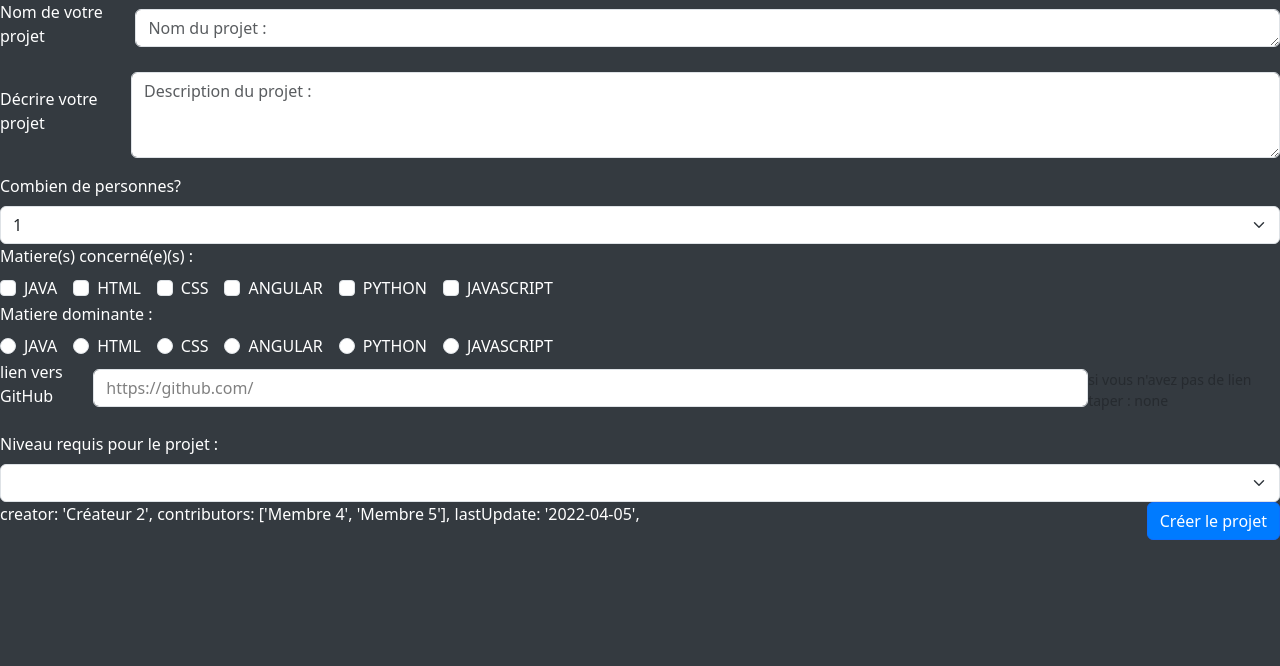
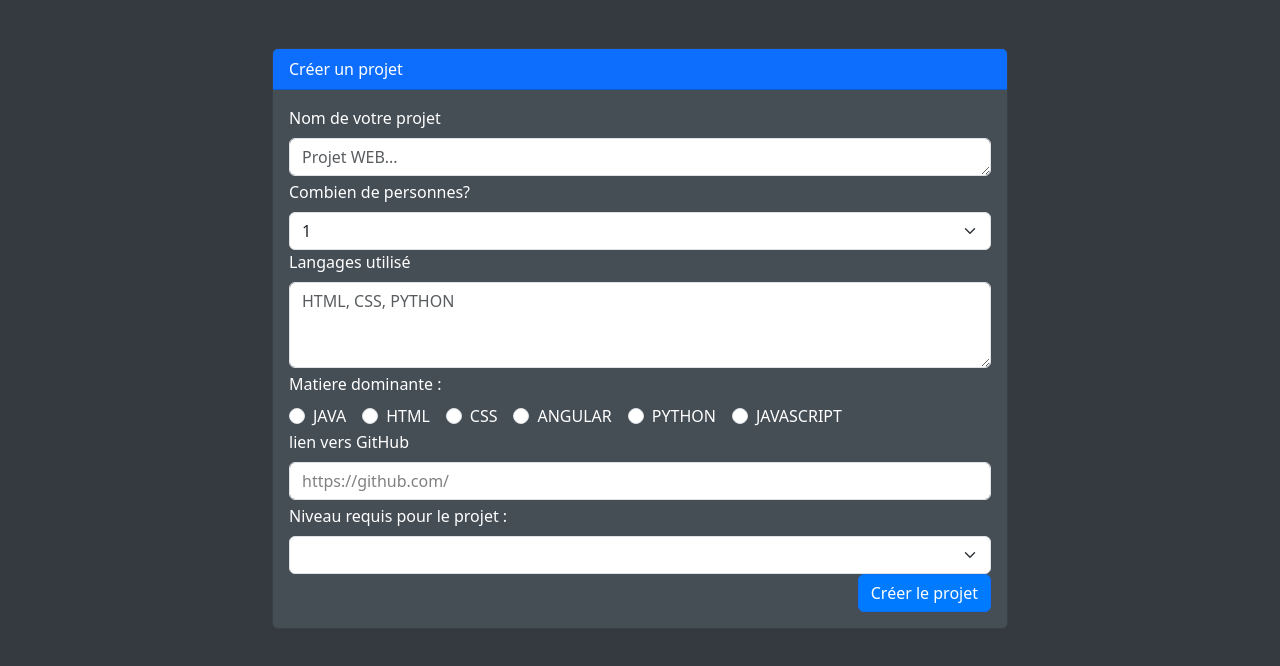
Before and after one commit to Marskof/RecruitMIAGE, an Angular app: page /creation-projet in a window 1280 px wide. Shown: the top 666 px of the page. Built offline with nearby package versions, Linux system fonts and the light colour scheme.

Commit message:
page creation projet

```diff
--- a/src/app/Projets/creation-projet/creation-projet.component.html
+++ b/src/app/Projets/creation-projet/creation-projet.component.html
@@ -1,12 +1,15 @@
+<div class="container">
+  <div class="row justify-content-center mt-5">
+    <div class="col-md-8">
+      <div class="card">
+        <div class="card-header bg-primary text-white">Créer un projet</div>
+        <div class="card-body">
           <form (ngSubmit)="onSubmit()">
-<div class="mb-3">
+            <div class="mb-1">
               <label for="NomProjet" class="form-label">Nom de votre projet</label>
-  <textarea class="form-control" id="NomProjet" name="nom" rows="1" placeholder="Nom du projet :" [(ngModel)]="name"></textarea>
+              <textarea class="form-control" id="NomProjet" name="nom" rows="1" placeholder="Projet WEB..." [(ngModel)]="name"></textarea>
             </div>
-<div class="mb-3">
-  <label for="Desc" class="form-label">Décrire votre projet</label>
-  <textarea class="form-control" id="Desc" name="description" rows="3" placeholder="Description du projet :" [(ngModel)]="description"></textarea>
-</div>
+
             <div>
               <label for="NomProjet" class="form-label">Combien de personnes?</label>
               <select class="form-select" aria-label="Default select example" name="nbplace" id="NbPlaces" [(ngModel)]="nombrePlaces">
@@ -23,32 +26,9 @@
               </select>
             </div>
 
-<label class="form-label">Matiere(s) concerné(e)(s) :</label>
-  <div>
-    <div class="form-check form-check-inline">
-      <input class="form-check-input" type="checkbox" name="MatiereJAVA" id="MatiereJAVA" value="JAVA" (change)="updateLanguages($event)">
-      <label class="form-check-label" for="MatiereJAVA">JAVA</label>
-    </div>
-    <div class="form-check form-check-inline">
-      <input class="form-check-input" type="checkbox" name="MatiereHTML" id="MatiereHTML" value="HTML" (change)="updateLanguages($event)">
-      <label class="form-check-label" for="MatiereHTML">HTML</label>
-    </div>
-    <div class="form-check form-check-inline">
-      <input class="form-check-input" type="checkbox" name="MatiereCSS" id="MatiereCSS" value="CSS" (change)="updateLanguages($event)">
-      <label class="form-check-label" for="MatiereCSS">CSS</label>
-    </div>
-    <div class="form-check form-check-inline">
-      <input class="form-check-input" type="checkbox" name="MatiereANGULAR" id="MatiereANGULAR" value="ANGULAR" (change)="updateLanguages($event)">
-      <label class="form-check-label" for="MatiereANGULAR">ANGULAR</label>
-    </div>
-    <div class="form-check form-check-inline">
-      <input class="form-check-input" type="checkbox" name="MatierePYTHON" id="MatierePYTHON" value="PYTHON" (change)="updateLanguages($event)">
-      <label class="form-check-label" for="MatierePYTHON">PYTHON</label>
-    </div>
-    <div class="form-check form-check-inline">
-      <input class="form-check-input" type="checkbox" name="MatiereJS" id="MatiereJS" value="JAVASCRIPT" (change)="updateLanguages($event)">
-      <label class="form-check-label" for="MatiereJS">JAVASCRIPT</label>
-    </div>
+            <div class="mb-1">
+              <label for="Desc" class="form-label">Langages utilisé</label>
+              <textarea class="form-control" id="Desc" name="description" rows="3" placeholder="HTML, CSS, PYTHON" [(ngModel)]="languages"></textarea>
             </div>
 
             <label class="form-label">Matiere dominante :</label>
@@ -80,15 +60,11 @@
             </div>
 
 
-
-
-
-  <div class="mb-3">
+            <div class="mb-1">
               <label for="urllink" class="form-label">lien vers GitHub </label>
               <div class="input-group">
                 <input type="text" class="form-control"  name="urllink" id="urllink" aria-describedby="basic-addon3 basic-addon4" [(ngModel)]="githubUrl">
               </div>
-    <div class="form-text" id="basic-addon4">si vous n'avez pas de lien taper : none</div>
             </div>
 
             <div>
@@ -109,6 +85,9 @@
 
 
 
-creator: 'Créateur 2',
-contributors: ['Membre 4', 'Membre 5'],
-lastUpdate: '2022-04-05',
+
+        </div>
+      </div>
+    </div>
+  </div>
+</div>
```
Lines whose indentation alone changed are shown as unchanged.
